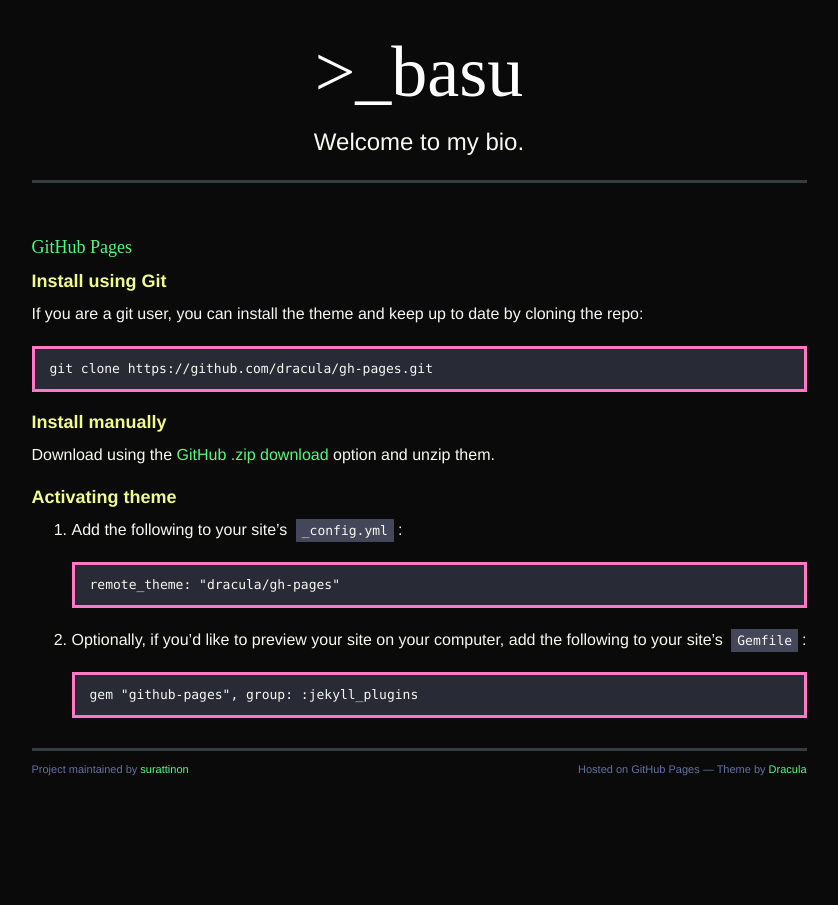
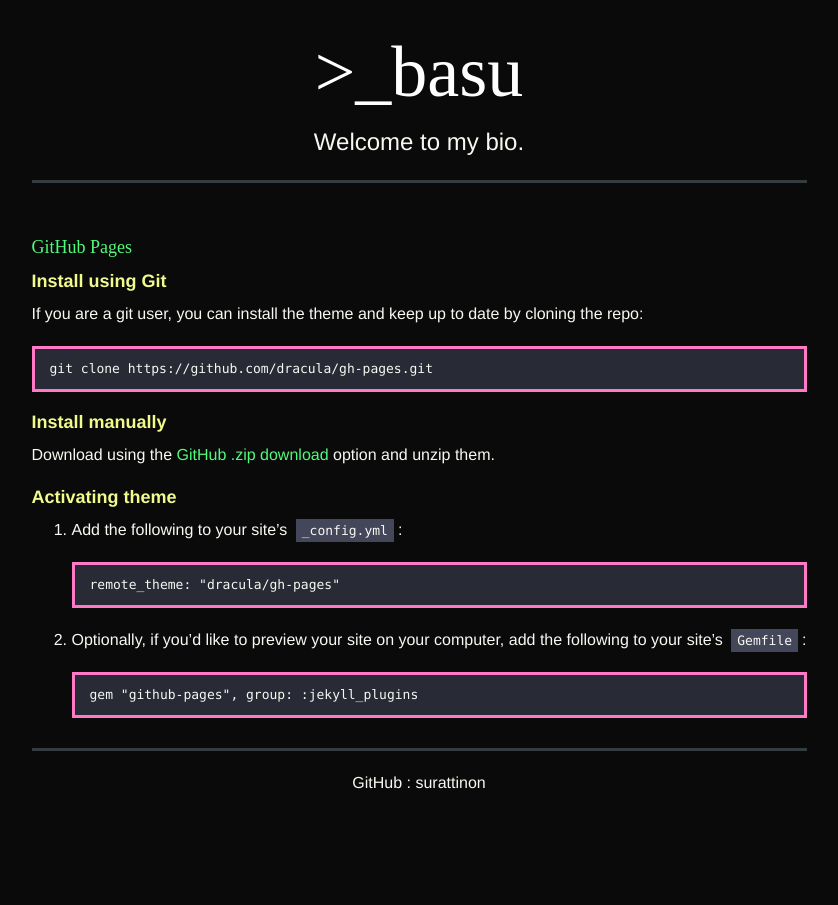
Before and after one commit to surattinon/surattinon.github.io, a Jekyll site: the page built from INSTALL.md, in a window 1280 px wide. Shown: the whole page, without its empty margins (221-1059 px from the left). Built offline with Jekyll 4.4.1, drawn with Linux system fonts in a browser that asks for light colours; nearby versions of some CDN libraries; some web fonts are replaced; our own code applies the rules of GitHub Pages for plain Markdown files.

Commit message:
update..

```diff
--- a/_layouts/default.html
+++ b/_layouts/default.html
@@ -58,8 +58,11 @@
 
         <div id="footer">
           <hr />
-          <span class="credits left">Project maintained by <a href="{{ site.github.owner_url }}">{{ site.github.owner_name }}</a></span>
-          <span class="credits right">Hosted on GitHub Pages &mdash; Theme by <a href="https://draculatheme.com/">Dracula</a></span>
+          <p align="center">
+              GitHub : surattinon
+          </p>
+          <!-- <span class="credits left">Project maintained by <a href="{{ site.github.owner_url }}">{{ site.github.owner_name }}</a></span> -->
+          <!-- <span class="credits right">Hosted on GitHub Pages &mdash; Theme by <a href="https://draculatheme.com/">Dracula</a></span> -->
         </div>
       </section>
 
```
